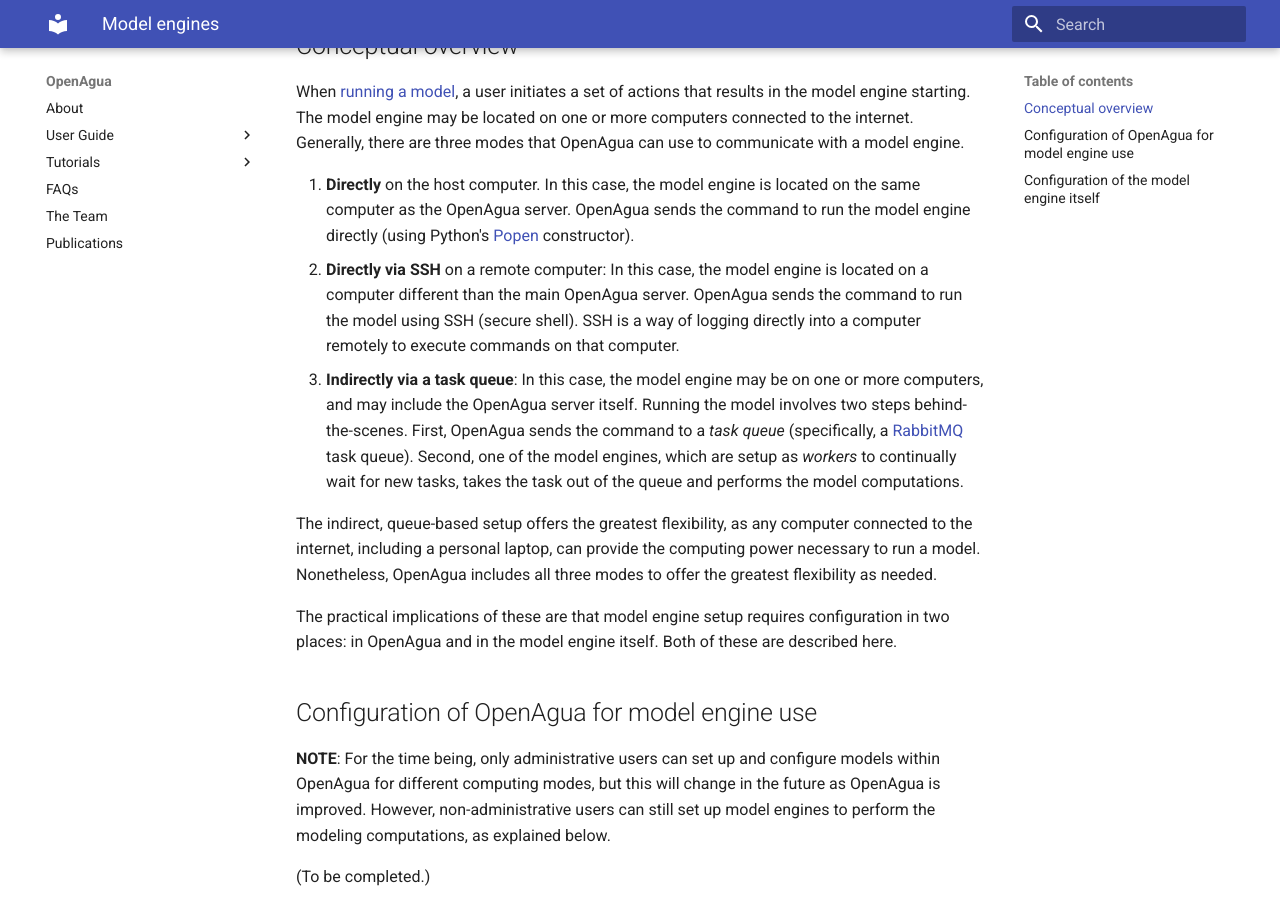
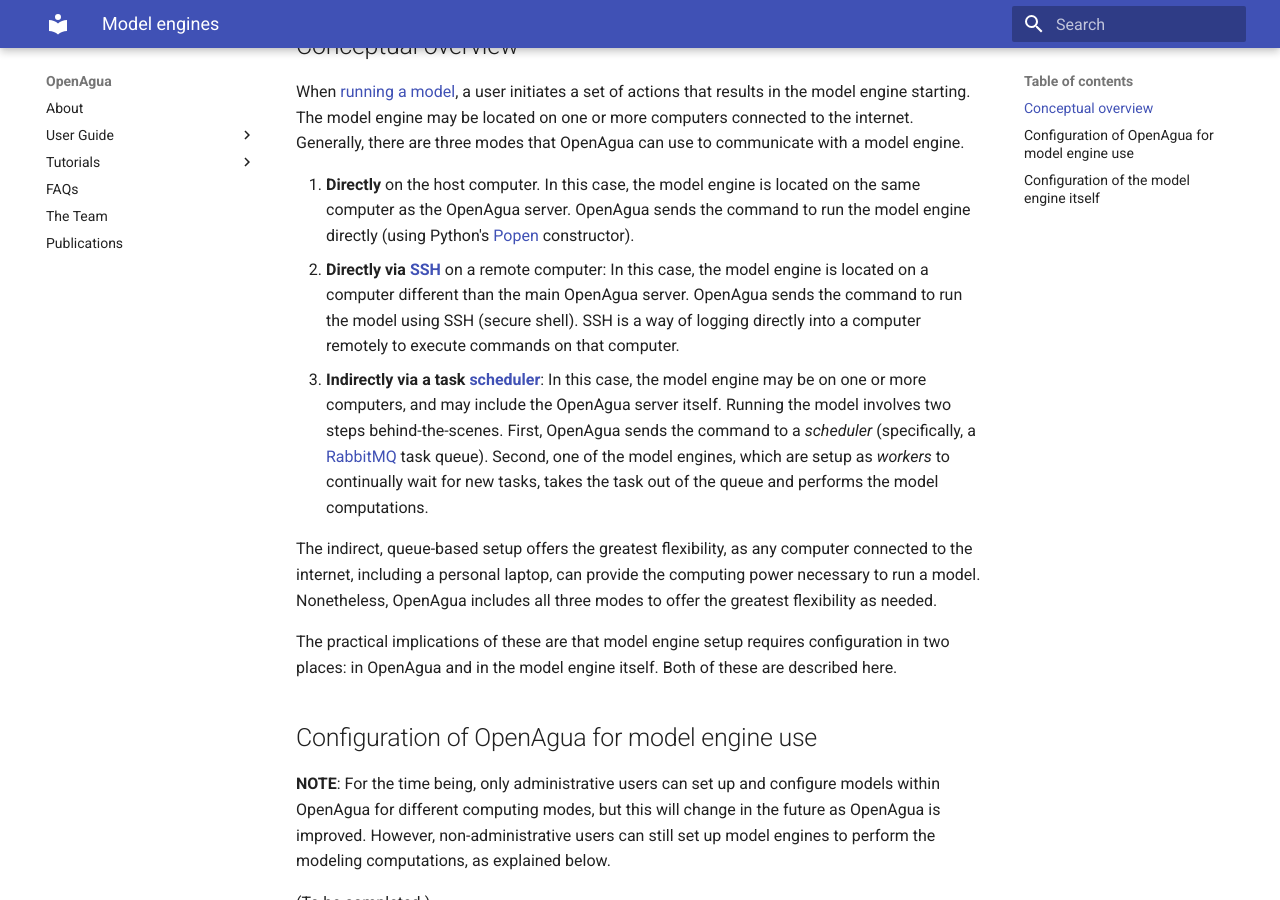
Before and after one commit to OpenAgua/openagua-documentation, an MkDocs documentation site: the page built from docs/user-guide/configuration/model-engines.md, in a window 1280 px wide and 900 px high, scrolled down 438 px. Built offline with MkDocs 1.6.1 and Material for MkDocs 9.7.7, drawn with Linux system fonts in a browser that asks for light colours; old or Windows-style settings are respelled for this version of MkDocs.

Commit message:
misc updates

```diff
--- a/docs/user-guide/configuration/model-engines.md
+++ b/docs/user-guide/configuration/model-engines.md
@@ -9,8 +9,8 @@
 When [running a model](user-guide/running-models.md), a user initiates a set of actions that results in the model engine starting. The model engine may be located on one or more computers connected to the internet. Generally, there are three modes that OpenAgua can use to communicate with a model engine.
 
 1. **Directly** on the host computer. In this case, the model engine is located on the same computer as the OpenAgua server. OpenAgua sends the command to run the model engine directly (using Python's [Popen](https://docs.python.org/2/library/subprocess.html#popen-constructor) constructor).
-1. **Directly via SSH** on a remote computer: In this case, the model engine is located on a computer different than the main OpenAgua server. OpenAgua sends the command to run the model using SSH (secure shell). SSH is a way of logging directly into a computer remotely to execute commands on that computer.
-1. **Indirectly via a task queue**: In this case, the model engine may be on one or more computers, and may include the OpenAgua server itself. Running the model involves two steps behind-the-scenes. First, OpenAgua sends the command to a *task queue* (specifically, a [RabbitMQ](https://www.rabbitmq.com/) task queue). Second, one of the model engines, which are setup as *workers* to continually wait for new tasks, takes the task out of the queue and performs the model computations.
+1. **Directly via [SSH](https://en.wikipedia.org/wiki/Secure_Shell)** on a remote computer: In this case, the model engine is located on a computer different than the main OpenAgua server. OpenAgua sends the command to run the model using SSH (secure shell). SSH is a way of logging directly into a computer remotely to execute commands on that computer.
+1. **Indirectly via a task [scheduler](https://en.wikipedia.org/wiki/Scheduling_(computing))**: In this case, the model engine may be on one or more computers, and may include the OpenAgua server itself. Running the model involves two steps behind-the-scenes. First, OpenAgua sends the command to a *scheduler* (specifically, a [RabbitMQ](https://www.rabbitmq.com/) task queue). Second, one of the model engines, which are setup as *workers* to continually wait for new tasks, takes the task out of the queue and performs the model computations.
 
 The indirect, queue-based setup offers the greatest flexibility, as any computer connected to the internet, including a personal laptop, can provide the computing power necessary to run a model. Nonetheless, OpenAgua includes all three modes to offer the greatest flexibility as needed.
 
```
Also changed, not shown: docs/README.md (+2 -4 lines), docs/SUMMARY.md (+1 -1 lines).
